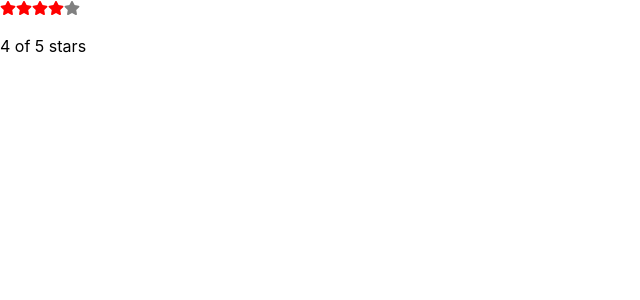
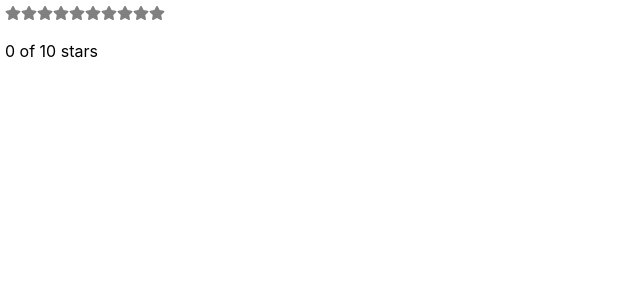
Before and after one commit to Jabir254/javascript_project, a React (Create React App) app in the folder learnin_react/start-rating/star_rating/: page / in a window 1280 px wide. Shown: the top 300 px of the page, without its empty margins (0-640 px from the left). Built offline with nearby package versions, Linux system fonts and the light colour scheme.

Commit message:
state Hooks

```diff
--- a/learnin_react/start-rating/star_rating/src/App.js
+++ b/learnin_react/start-rating/star_rating/src/App.js
@@ -1,17 +1,20 @@
 import React, { useState } from "react";
 import { FaStar } from "react-icons/fa";
 
-export default function StarRating({ totalStars = 5 }) {
-	const [selectedStars] = useState(4);
+export default function StarRating({ style = {}, totalStars = 10 }) {
+  const [selectedStars, setSelectedStars] = useState(0);
   return (
-		<>
+    <div style={{ padding: "5px", ...style }}>
       {createArray(totalStars).map((n, i) => (
-				<Star key={i} selected={selectedStars > i} />
+        <Star key={i} selected={selectedStars > i}
+          onSelect={() => setSelectedStars(i + 1)}
+        />
       ))}
+
       <p>
         {selectedStars} of {totalStars} stars
       </p>
-		</>
+    </div>
   );
 }
 
```
Lines whose indentation alone changed are shown as unchanged.
